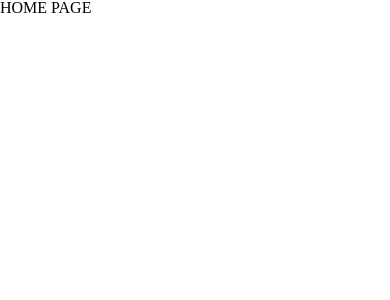
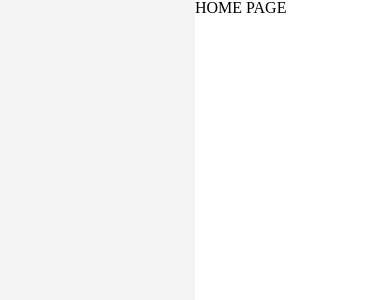
Before and after one commit to Fran-Fe/franfe-front, a React (Create React App) app: page / in a window 390 px wide. Shown: the top 300 px of the page. Built offline with nearby package versions, Linux system fonts and the light colour scheme.

Commit message:
style: Apply Layout responsively

```diff
--- /dev/null
+++ b/src/components/OnBoarding/OnBoarding.tsx
@@ -0,0 +1,13 @@
+import styled from 'styled-components';
+
+const OnBoardingImg = styled.div`
+  height: 100vh;
+  width: 50%;
+  background-color: #f4f4f4;
+`;
+
+const OnBoarding = () => {
+  return <OnBoardingImg />;
+};
+
+export default OnBoarding;
--- /dev/null
+++ b/src/components/OnBoarding/index.ts
@@ -0,0 +1 @@
+export { default as OnBoarding } from './OnBoarding';
--- a/src/hooks/index.ts
+++ b/src/hooks/index.ts
@@ -1 +1 @@
-export { default as useDisplaySize } from 'hooks/useDisplaySize';
+export { default as useDisplaySize } from './useDisplaySize';
--- a/src/layouts/Layout.tsx
+++ b/src/layouts/Layout.tsx
@@ -1,29 +1,41 @@
 import { PropsWithChildren } from 'react';
 import { Outlet } from 'react-router-dom';
 import { useDisplaySize } from 'hooks';
+import { OnBoarding } from 'components/OnBoarding';
 import styled from 'styled-components';
 
-const MainContainer = styled.div`
+const OutContainer = styled.div`
   display: flex;
   flex-direction: column;
   align-items: center;
   height: 100vh;
 `;
 
+const MainContainer = styled.div`
+  display: flex;
+  justify-content: center;
+  width: 100vw;
+  max-width: 1200px;
+`;
+
 const Content = styled.div`
-  max-width: 1200px;
+  display: flex;
+  max-width: 600px;
   width: 100vw;
+  height: 100vh;
   flex: 1;
 `;
 
 const Layout = ({ children }: PropsWithChildren) => {
   const displaySize = useDisplaySize();
-  console.log(displaySize);
 
   return (
-    <MainContainer>
-      <Content>{children || <Outlet />}</Content>
-    </MainContainer>
+    <OutContainer>
+      <MainContainer>
+        {displaySize > 1100 ? <OnBoarding /> : <div />}
+        <Content>{children || <Outlet />}</Content>
+      </MainContainer>
+    </OutContainer>
   );
 };
 
--- a/src/styles/index.ts
+++ b/src/styles/index.ts
@@ -1,2 +1,2 @@
-export { default as GlobalStyles } from 'styles/GlobalStyles';
-export { default as theme } from 'styles/theme';
+export { default as GlobalStyles } from './GlobalStyles';
+export { default as theme } from './theme';
```
Also changed, not shown: src/pages/index.ts (+4 -4 lines).
